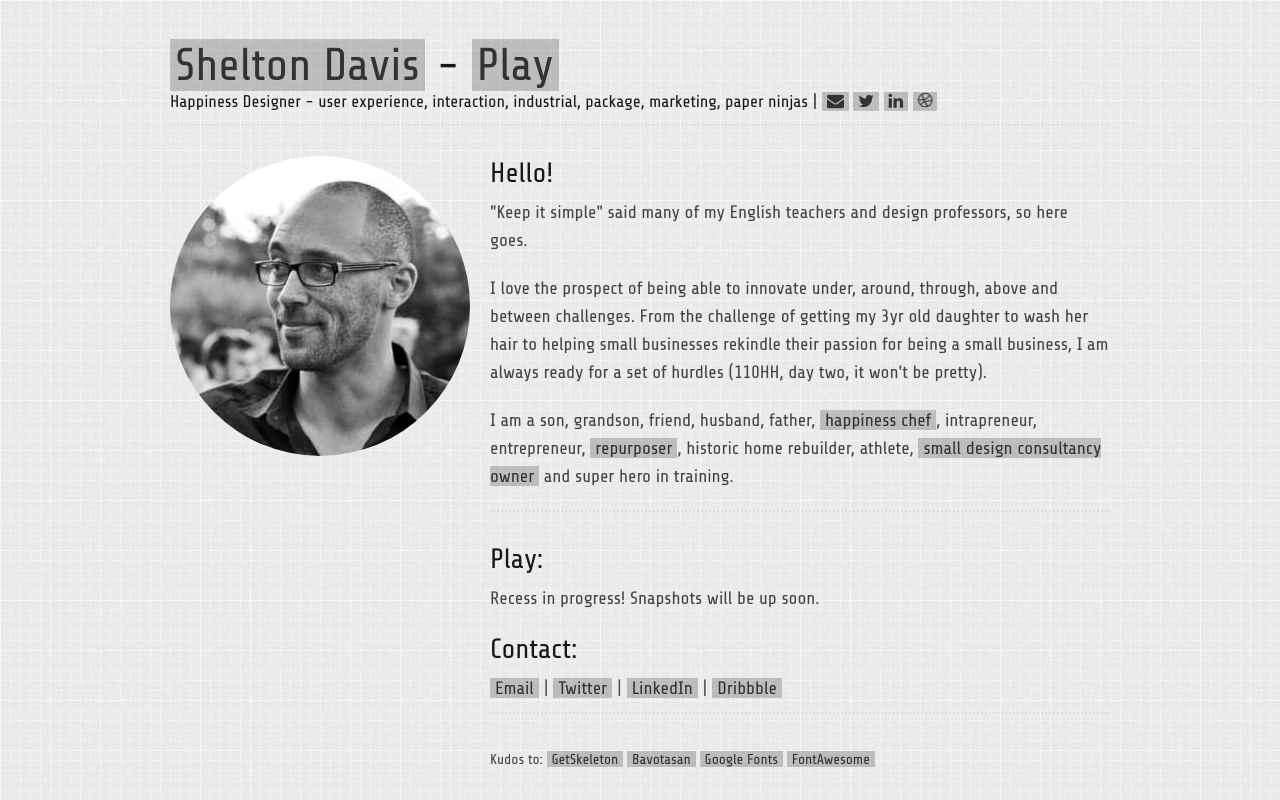
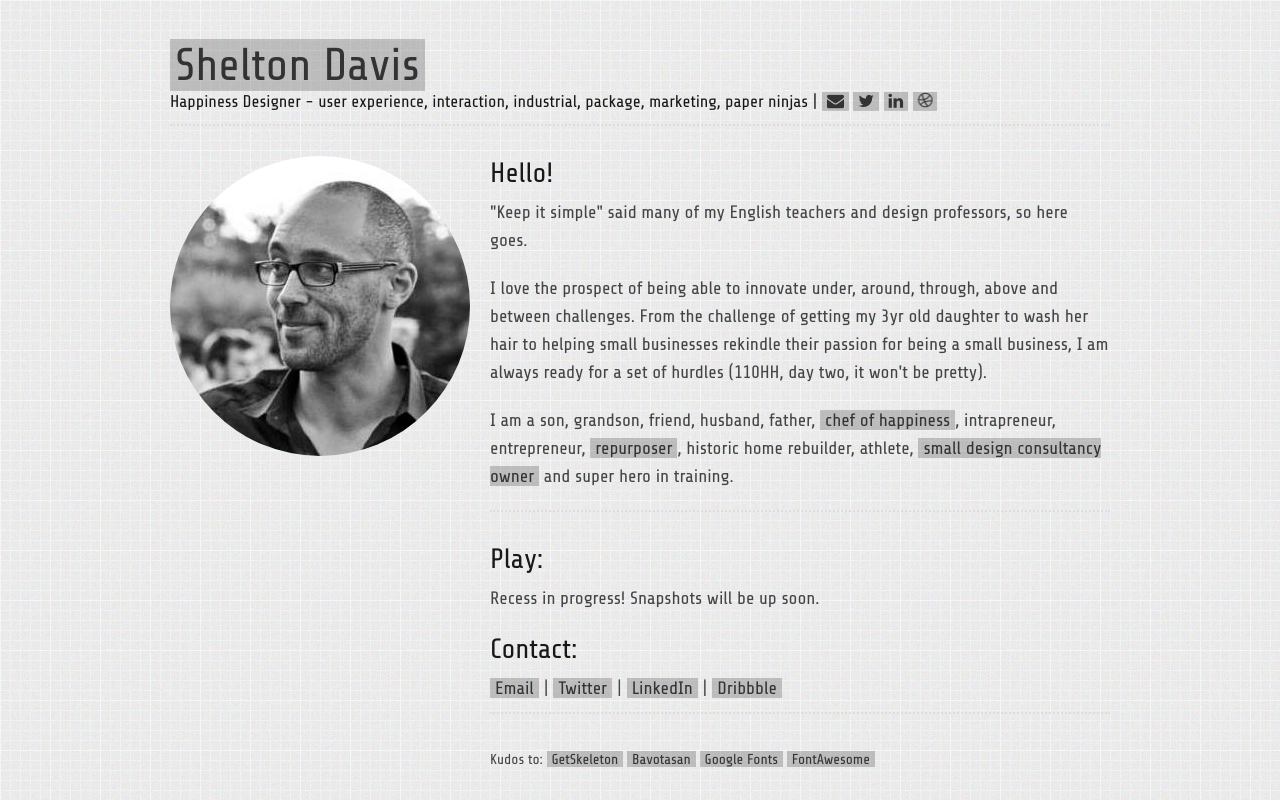
Before and after one commit to Shelton/sheltondavis.com, a plain HTML site: page index.html in a window 1280 px wide. Drawn offline with nearby package versions, Linux system fonts and the light colour scheme.

Commit message:
Removal of Play
Again removed the “play” link and other content based updates.

```diff
--- a/index.html
+++ b/index.html
@@ -52,7 +52,7 @@
 
 	<div class="container">
 		<div class="sixteen columns">
-			<h1 class="remove-bottom" style="margin-top: 40px"><a href="index.html" title="Shelton Davis' pixels and formatting">Shelton Davis</a> - <a href="play.html">Play</a>
+			<h1 class="remove-bottom" style="margin-top: 40px"><a href="index.html" title="Shelton Davis' pixels and formatting">Shelton Davis</a>
 </h1>
 			<h5>Happiness Designer - user experience, interaction, industrial, package, marketing, paper ninjas | <a href="mailto:shelton@sheltondavis.com" title="Email Shelton" target="_blank"><i class="fa fa-envelope fa-.5g"></i></a> <a href="http://www.twitter.com/shelton" title="I get random tweets from Shelton State students...it's ODD!" target="_blank"><i class="fa fa-twitter fa-.5g"></i></a> <a href="http://www.linkedin.com/sheltonjdavis" title="LinkedIn for Shelton, practically my current resume!" target="_blank"><i class="fa fa-linkedin fa-.5g"></i></a> <a href="http://www.dribbble.com/shelton" title="Not much on Dribbble, but there is some personal work. I'll get more up there soon!" target="_blank"><i class="fa fa-dribbble fa-.5g fa-spin"></i></a></h5>
 			<hr />
@@ -66,7 +66,7 @@
 			<h3>Hello!</h3>
             <p>"Keep it simple" said many of my English teachers and design professors, so here goes.</p>
             <p>I love the prospect of being able to innovate under, around, through, above and between challenges. From the challenge of getting my 3yr old daughter to wash her hair to helping small businesses rekindle their passion for being a small business, I am always ready for a set of hurdles (110HH, day two, it won't be pretty).</p>
-            <p>I am a son, grandson, friend, husband, father, <a href="http://www.chef.io" title="I work for Chef Software, yum!" target="_blank">happiness chef</a>, intrapreneur, entrepreneur, <a href="http://www.repurposedgoods.com" title="Repurposed Goods, a side project started back in 2009" target="_blank">repurposer</a>, historic home rebuilder, athlete, <a href="http://www.designcannon.com" title="Design Cannon, LLC., my small design shoppe" target="_blank">small design consultancy owner</a> and super hero in training.
+            <p>I am a son, grandson, friend, husband, father, <a href="http://www.chef.io" title="I work for Chef Software, DevOps yum!" target="_blank">chef of happiness</a>, intrapreneur, entrepreneur, <a href="http://www.repurposedgoods.com" title="Repurposed Goods, a side project started back in 2009" target="_blank">repurposer</a>, historic home rebuilder, athlete, <a href="http://www.designcannon.com" title="Design Cannon, LLC., my small design shoppe" target="_blank">small design consultancy owner</a> and super hero in training.
             <hr>
 		 <h3>Play:</h3>
 		 <p>Recess in progress! Snapshots will be up soon.</p>
```
